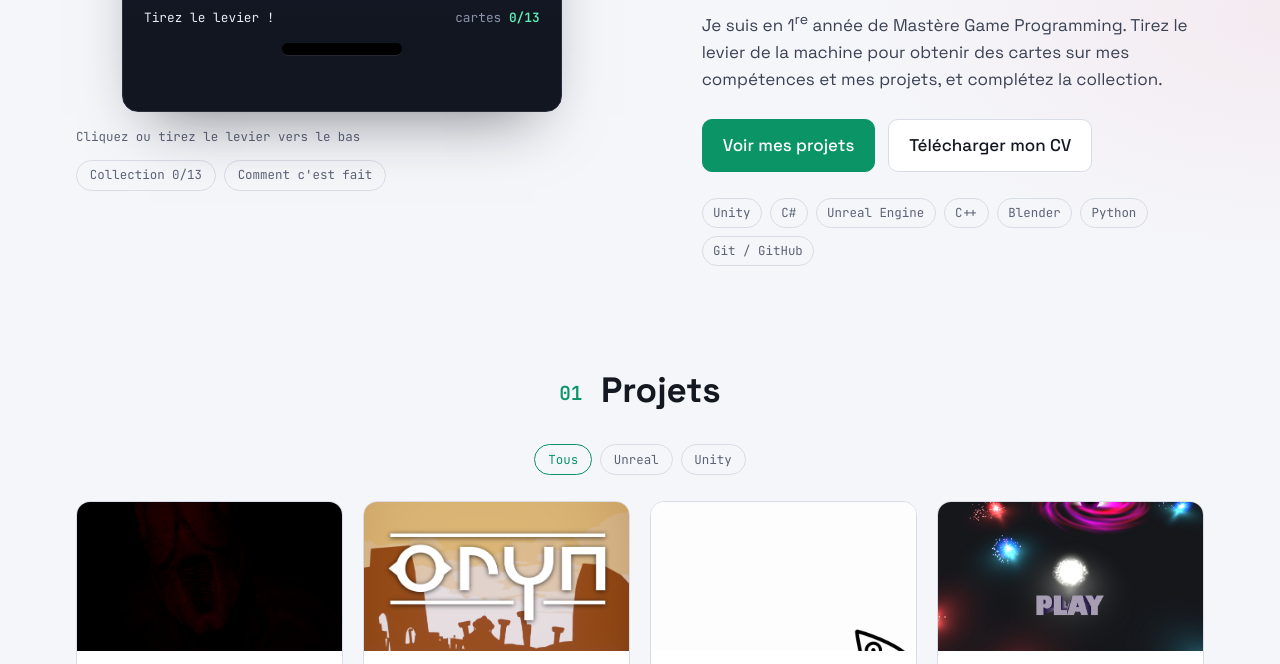
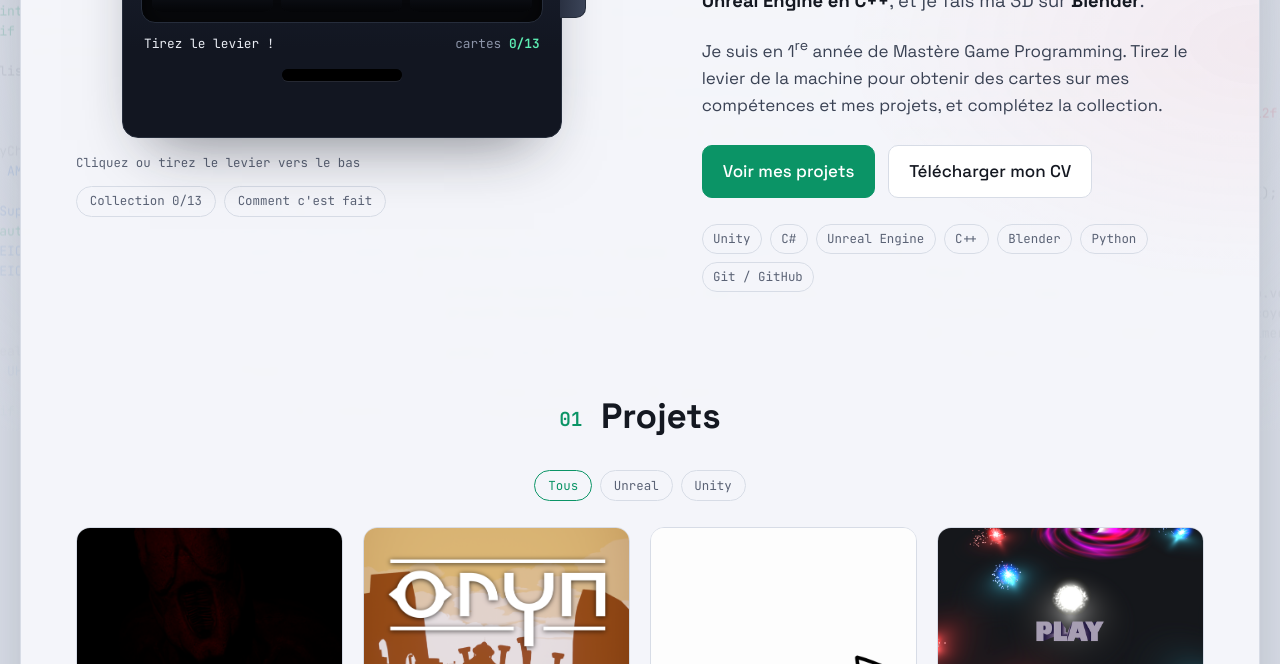
Before and after one commit to Arcstix/Louis-Mrvn-Portfolio, a plain HTML site: page index.html in a window 1280 px wide. Shown: the part 369-1033 px from the top of the page. Drawn offline with Linux system fonts and the light colour scheme.

Commit message:
Fix : mise en page

```diff
--- a/css/style.css
+++ b/css/style.css
@@ -15,6 +15,15 @@
   --glow-1: rgba(94, 240, 181, .08);
   --glow-2: rgba(255, 93, 115, .06);
   --placeholder: #2a3142;
+  --page-bg: #05060a;
+  --frame-bg: rgba(13, 15, 20, .96);
+  --frame-r: 24px;
+  --code-base: rgba(139, 147, 167, .20);
+  --code-kw: rgba(94, 240, 181, .30);
+  --code-type: rgba(106, 168, 255, .28);
+  --code-str: rgba(255, 184, 77, .28);
+  --code-com: rgba(139, 147, 167, .12);
+  --code-num: rgba(255, 93, 115, .28);
   color-scheme: dark;
   --radius: 14px;
   --max: 1160px;
@@ -24,12 +33,10 @@
 
 * { box-sizing: border-box; }
 html { scroll-behavior: smooth; }
+html { background: var(--page-bg); }
 body {
   margin: 0;
-  background:
-    radial-gradient(900px 500px at 15% -10%, var(--glow-1), transparent 60%),
-    radial-gradient(700px 400px at 100% 10%, var(--glow-2), transparent 60%),
-    var(--bg);
+  background: transparent;
   color: var(--text);
   font-family: var(--font);
   font-size: 17px;
@@ -52,8 +59,9 @@ code, kbd { font-family: var(--mono); font-size: .85em; background: var(--bg-2);
 .topbar {
   position: sticky; top: 0; z-index: 20;
   display: flex; align-items: center; justify-content: space-between; gap: 1rem;
-  max-width: var(--max); margin: 0 auto; padding: 14px 16px;
+  padding: 14px max(16px, calc((100% - var(--max)) / 2 + 16px));
   background: var(--topbar); backdrop-filter: blur(10px);
+  border-bottom: 1px solid var(--line); border-radius: var(--frame-r) var(--frame-r) 0 0;
 }
 .brand { font-family: var(--mono); font-weight: 600; text-decoration: none; font-size: 1.05rem; }
 .brand span { color: var(--accent); }
@@ -423,6 +431,14 @@ code, kbd { font-family: var(--mono); font-size: .85em; background: var(--bg-2);
   --glow-1: rgba(11, 148, 102, .10);
   --glow-2: rgba(220, 52, 80, .06);
   --placeholder: #c6cdd9;
+  --page-bg: #dde2ec;
+  --frame-bg: rgba(245, 246, 250, .96);
+  --code-base: rgba(60, 70, 92, .26);
+  --code-kw: rgba(11, 148, 102, .40);
+  --code-type: rgba(45, 107, 208, .36);
+  --code-str: rgba(184, 105, 10, .36);
+  --code-com: rgba(60, 70, 92, .16);
+  --code-num: rgba(220, 52, 80, .34);
   color-scheme: light;
 }
 /* La machine et les cartes sont des "objets" : elles gardent leurs couleurs sombres dans les deux thèmes */
@@ -456,3 +472,31 @@ code, kbd { font-family: var(--mono); font-size: .85em; background: var(--bg-2);
 /* Couleurs de projet assombries pour rester lisibles sur fond clair */
 :root[data-theme="light"] .card .meta span:first-child,
 :root[data-theme="light"] .cover-gen { color: color-mix(in srgb, var(--c) 62%, #000); }
+
+/* =========================================================================
+   CADRE AU PREMIER PLAN + FOND ANIMÉ
+   ========================================================================= */
+#bg { position: fixed; inset: 0; z-index: 0; pointer-events: none; }
+/* vignette : le code s'efface vers les bords et derrière le cadre */
+body::after {
+  content: ""; position: fixed; inset: 0; z-index: 0; pointer-events: none;
+  background: radial-gradient(ellipse at center, transparent 35%, var(--page-bg) 100%);
+}
+.frame {
+  position: relative; z-index: 1;
+  max-width: 1240px; margin: 32px auto;
+  border: 1px solid var(--line); border-radius: var(--frame-r);
+  background:
+    radial-gradient(900px 500px at 15% -10%, var(--glow-1), transparent 60%),
+    radial-gradient(700px 400px at 100% 10%, var(--glow-2), transparent 60%),
+    var(--frame-bg);
+  backdrop-filter: blur(3px);
+  box-shadow: 0 0 0 1px rgba(94, 240, 181, .04), 0 50px 120px -40px rgba(0, 0, 0, .85);
+}
+:root[data-theme="light"] .frame { box-shadow: 0 40px 100px -40px rgba(20, 24, 33, .45); }
+.frame > .footer { border-top: 1px solid var(--line); margin-top: 64px; padding: 28px 16px; }
+@media (max-width: 1300px) { .frame { margin: 24px 20px; } }
+@media (max-width: 640px) {
+  :root { --frame-r: 16px; }
+  .frame { margin: 10px 8px; }
+}
--- a/index.html
+++ b/index.html
@@ -12,6 +12,7 @@
   <script src="js/theme.js"></script>
 </head>
 <body>
+  <div class="frame">
   <header class="topbar">
     <a class="brand" href="index.html">LM<span>.dev</span></a>
     <div class="top-right">
@@ -140,6 +141,9 @@
   </main>
 
   <footer class="footer mono muted">Fait main · HTML / CSS / JS · hébergé sur GitHub Pages</footer>
+  </div>
+
+  <script src="js/bg.js"></script>
 
   <script src="js/data.js"></script>
   <script src="js/site.js"></script>
--- /dev/null
+++ b/js/bg.js
@@ -0,0 +1,314 @@
+/* =========================================================================
+   FOND ANIMÉ : colonnes de code qui défilent (C# Unity, C++ Unreal, Python bpy)
+   + une ligne tapée en direct avec un curseur.
+
+   Performance :
+   - chaque colonne est dessinée UNE fois dans un canvas hors écran,
+     puis simplement recopiée (drawImage) avec un décalage à chaque frame ;
+   - 30 images/s maximum, pause quand l'onglet est caché ;
+   - image fixe si l'utilisateur a demandé moins d'animations (prefers-reduced-motion).
+   Les couleurs viennent du CSS (--code-*) et suivent le thème jour / nuit.
+   ========================================================================= */
+(function () {
+  "use strict";
+
+  const SNIPPETS = [
+`// PlayerController.cs
+public class PlayerController : MonoBehaviour
+{
+    [SerializeField] private float moveSpeed = 6f;
+    [SerializeField] private float jumpForce = 12f;
+    [SerializeField] private float coyoteTime = 0.12f;
+    private Rigidbody2D rb;
+    private float coyoteTimer;
+
+    void Awake() => rb = GetComponent<Rigidbody2D>();
+
+    void Update()
+    {
+        float x = Input.GetAxisRaw("Horizontal");
+        rb.velocity = new Vector2(x * moveSpeed, rb.velocity.y);
+        coyoteTimer = IsGrounded() ? coyoteTime : coyoteTimer - Time.deltaTime;
+        if (Input.GetButtonDown("Jump") && coyoteTimer > 0f)
+            rb.velocity = new Vector2(rb.velocity.x, jumpForce);
+    }
+}`,
+`// ObjectPool.cs
+public class ObjectPool<T> where T : Component
+{
+    private readonly Queue<T> pool = new Queue<T>();
+    private readonly T prefab;
+
+    public T Get()
+    {
+        T item = pool.Count > 0 ? pool.Dequeue() : Object.Instantiate(prefab);
+        item.gameObject.SetActive(true);
+        return item;
+    }
+
+    public void Release(T item)
+    {
+        item.gameObject.SetActive(false);
+        pool.Enqueue(item);
+    }
+}`,
+`// EnemyAI.cs - state machine
+private enum State { Patrol, Chase, Attack }
+private State state = State.Patrol;
+
+void Tick()
+{
+    float dist = Vector3.Distance(transform.position, target.position);
+    switch (state)
+    {
+        case State.Patrol: if (dist < 10f) state = State.Chase; break;
+        case State.Chase:  agent.SetDestination(target.position);
+                           if (dist < 2f) state = State.Attack; break;
+        case State.Attack: if (dist > 3f) state = State.Chase; break;
+    }
+}`,
+`// HealthComponent.h
+UCLASS(ClassGroup=(Custom), meta=(BlueprintSpawnableComponent))
+class MYGAME_API UHealthComponent : public UActorComponent
+{
+    GENERATED_BODY()
+public:
+    UPROPERTY(EditAnywhere, BlueprintReadOnly, Category="Health")
+    float MaxHealth = 100.f;
+
+    UFUNCTION(BlueprintCallable, Category="Health")
+    void ApplyDamage(float Amount);
+
+    UPROPERTY(BlueprintAssignable)
+    FOnDeath OnDeath;
+private:
+    float CurrentHealth = 0.f;
+};`,
+`// HealthComponent.cpp
+void UHealthComponent::ApplyDamage(float Amount)
+{
+    if (Amount <= 0.f || CurrentHealth <= 0.f) return;
+    CurrentHealth = FMath::Clamp(CurrentHealth - Amount, 0.f, MaxHealth);
+    if (CurrentHealth == 0.f)
+    {
+        OnDeath.Broadcast(GetOwner());
+    }
+}`,
+`// MyCharacter.cpp
+void AMyCharacter::SetupPlayerInputComponent(UInputComponent* Input)
+{
+    Super::SetupPlayerInputComponent(Input);
+    auto* EIC = CastChecked<UEnhancedInputComponent>(Input);
+    EIC->BindAction(MoveAction, ETriggerEvent::Triggered, this, &AMyCharacter::Move);
+    EIC->BindAction(JumpAction, ETriggerEvent::Started, this, &ACharacter::Jump);
+}`,
+`# batch_export.py - Blender addon
+import bpy
+
+class EXPORT_OT_batch_fbx(bpy.types.Operator):
+    bl_idname = "export.batch_fbx"
+    bl_label = "Batch export FBX"
+
+    def execute(self, context):
+        for obj in context.selected_objects:
+            bpy.ops.object.select_all(action="DESELECT")
+            obj.select_set(True)
+            path = bpy.path.abspath(f"//export/{obj.name}.fbx")
+            bpy.ops.export_scene.fbx(filepath=path, use_selection=True,
+                                     axis_forward="-Z", axis_up="Y")
+        return {"FINISHED"}`,
+`// SpatialHash.cs
+public void Insert(Entity e)
+{
+    int cx = Mathf.FloorToInt(e.Position.x / cellSize);
+    int cy = Mathf.FloorToInt(e.Position.y / cellSize);
+    int key = cx * 73856093 ^ cy * 19349663;
+    if (!cells.TryGetValue(key, out var list))
+        cells[key] = list = new List<Entity>(8);
+    list.Add(e);
+}`,
+`// GameLoop.cs
+const float FixedStep = 1f / 60f;
+float accumulator;
+
+void Frame(float dt)
+{
+    accumulator += Mathf.Min(dt, 0.25f);
+    while (accumulator >= FixedStep)
+    {
+        Simulate(FixedStep);
+        accumulator -= FixedStep;
+    }
+    Render(accumulator / FixedStep);
+}`
+  ];
+
+  const TYPED = [
+    "git commit -m \"feat: coyote time + jump buffer\"",
+    "dotnet build -c Release",
+    "Debug.Log($\"FPS: {1f / Time.unscaledDeltaTime:F0}\");",
+    "UE_LOG(LogTemp, Warning, TEXT(\"Hello Unreal\"));",
+    "git push origin main",
+    "bpy.ops.export_scene.gltf(filepath=out, export_format=\"GLB\")",
+    "// TODO: polish the game feel",
+    "return isGrounded || coyoteTimer > 0f;"
+  ];
+
+  const KEYWORDS = new Set(("public private protected class struct enum void float int bool var new return if else " +
+    "for foreach while switch case break const readonly static override virtual using namespace where out in " +
+    "auto this true false null nullptr def import from self and or not None True False with as").split(" "));
+
+  /* ---------------- Canvas ---------------- */
+  const canvas = document.createElement("canvas");
+  canvas.id = "bg";
+  canvas.setAttribute("aria-hidden", "true");
+  document.body.prepend(canvas);
+  const ctx = canvas.getContext("2d");
+  const root = document.documentElement;
+  const reduced = window.matchMedia && matchMedia("(prefers-reduced-motion: reduce)").matches;
+
+  const FONT_SIZE = 13, LINE_H = 20, COL_W = 420, PAD = 28;
+  let W = 0, H = 0, dpr = 1, columns = [], colors = {}, typer = null;
+
+  function readColors() {
+    const cs = getComputedStyle(root);
+    const v = (n, fb) => (cs.getPropertyValue(n).trim() || fb);
+    colors = {
+      base: v("--code-base", "rgba(139,147,167,.22)"),
+      kw: v("--code-kw", "rgba(94,240,181,.32)"),
+      type: v("--code-type", "rgba(106,168,255,.30)"),
+      str: v("--code-str", "rgba(255,184,77,.30)"),
+      com: v("--code-com", "rgba(139,147,167,.14)"),
+      num: v("--code-num", "rgba(255,93,115,.30)"),
+      cursor: v("--accent", "#5ef0b5")
+    };
+  }
+
+  // Découpe une ligne en morceaux colorés (coloration syntaxique minimaliste)
+  function tokenize(line) {
+    const out = [];
+    const ci = line.search(/\/\/|#(?!include)/);
+    let code = line, comment = "";
+    if (ci >= 0 && !/["'][^"']*$/.test(line.slice(0, ci))) { code = line.slice(0, ci); comment = line.slice(ci); }
+    const re = /("[^"]*"|'[^']*'|\$"[^"]*")|(\b\d+(?:\.\d+)?f?\b)|([A-Za-z_]\w*)|(\s+)|(.)/g;
+    let m;
+    while ((m = re.exec(code))) {
+      if (m[1]) out.push([m[1], "str"]);
+      else if (m[2]) out.push([m[2], "num"]);
+      else if (m[3]) out.push([m[3], KEYWORDS.has(m[3]) ? "kw" : /^[A-Z]/.test(m[3]) ? "type" : "base"]);
+      else out.push([m[0], "base"]);
+    }
+    if (comment) out.push([comment, "com"]);
+    return out;
+  }
+
+  function shuffled(a) { a = a.slice(); for (let i = a.length - 1; i > 0; i--) { const j = (Math.random() * (i + 1)) | 0; [a[i], a[j]] = [a[j], a[i]]; } return a; }
+
+  // Pré-rend une colonne entière dans un canvas hors écran
+  function buildColumn() {
+    const lines = [];
+    shuffled(SNIPPETS).forEach((s) => { lines.push(...s.split("\n"), "", ""); });
+    const h = lines.length * LINE_H;
+    const off = document.createElement("canvas");
+    off.width = Math.ceil(COL_W * dpr); off.height = Math.ceil(h * dpr);
+    const o = off.getContext("2d");
+    o.scale(dpr, dpr);
+    o.font = `${FONT_SIZE}px "JetBrains Mono", ui-monospace, monospace`;
+    o.textBaseline = "top";
+    const charW = o.measureText("M").width;
+    lines.forEach((line, i) => {
+      let x = 0;
+      for (const [txt, kind] of tokenize(line)) {
+        if (x > COL_W) break;
+        o.fillStyle = colors[kind];
+        o.fillText(txt, x, i * LINE_H);
+        x += txt.length * charW;
+      }
+    });
+    return { canvas: off, h, lines };
+  }
+
+  function build() {
+    dpr = Math.min(window.devicePixelRatio || 1, 2);
+    W = window.innerWidth; H = window.innerHeight;
+    canvas.width = Math.round(W * dpr); canvas.height = Math.round(H * dpr);
+    canvas.style.width = W + "px"; canvas.style.height = H + "px";
+    readColors();
+    const n = Math.max(1, Math.ceil((W + PAD) / (COL_W + PAD)));
+    columns = [];
+    for (let i = 0; i < n; i++) {
+      const col = buildColumn();
+      col.x = i * (COL_W + PAD) - (n * (COL_W + PAD) - W) / 2;
+      col.speed = 9 + Math.random() * 14;      // px/s : chaque colonne a sa vitesse (parallaxe)
+      col.y = Math.random() * col.h;
+      columns.push(col);
+    }
+    newTyper();
+  }
+
+  /* ---------------- Ligne tapée en direct ---------------- */
+  function newTyper() {
+    typer = {
+      text: "> " + TYPED[(Math.random() * TYPED.length) | 0],
+      x: 24 + Math.random() * Math.max(10, W - 520),
+      y: 80 + Math.random() * Math.max(10, H - 160),
+      t: 0, hold: 0, fade: 1
+    };
+  }
+  function drawTyper(dt) {
+    if (!typer) return;
+    const speed = 22; // caractères par seconde
+    const shown = Math.min(typer.text.length, Math.floor(typer.t * speed));
+    typer.t += dt;
+    if (shown >= typer.text.length) { typer.hold += dt; if (typer.hold > 2.2) typer.fade -= dt * 1.5; }
+    if (typer.fade <= 0) { newTyper(); return; }
+    ctx.globalAlpha = Math.max(0, typer.fade) * 0.85;
+    ctx.font = `600 ${FONT_SIZE + 1}px "JetBrains Mono", ui-monospace, monospace`;
+    ctx.textBaseline = "top";
+    ctx.fillStyle = colors.cursor;
+    const txt = typer.text.slice(0, shown);
+    ctx.fillText(txt, typer.x, typer.y);
+    if (Math.floor(performance.now() / 500) % 2 === 0 || shown < typer.text.length) {
+      const w = ctx.measureText(txt).width;
+      ctx.fillRect(typer.x + w + 2, typer.y, 8, FONT_SIZE + 3);
+    }
+    ctx.globalAlpha = 1;
+  }
+
+  /* ---------------- Boucle ---------------- */
+  function draw(dt) {
+    ctx.setTransform(dpr, 0, 0, dpr, 0, 0);
+    ctx.clearRect(0, 0, W, H);
+    for (const c of columns) {
+      c.y = (c.y + c.speed * dt) % c.h;
+      // le code monte : on recopie la colonne deux fois pour boucler sans couture
+      const top = -c.y;
+      for (let y = top; y < H; y += c.h) ctx.drawImage(c.canvas, c.x, y, COL_W, c.h);
+    }
+    drawTyper(dt);
+  }
+
+  let last = performance.now(), acc = 0, running = true;
+  function frame(now) {
+    if (!running) return;
+    const dt = Math.min(0.1, (now - last) / 1000); last = now; acc += dt;
+    if (acc >= 1 / 30) { draw(acc); acc = 0; }  // 30 images/s suffisent pour un fond
+    requestAnimationFrame(frame);
+  }
+
+  build();
+  if (reduced) draw(0);
+  else requestAnimationFrame(frame);
+
+  document.addEventListener("visibilitychange", () => {
+    if (reduced) return;
+    running = !document.hidden;
+    if (running) { last = performance.now(); requestAnimationFrame(frame); }
+  });
+  let rt = 0;
+  window.addEventListener("resize", () => { clearTimeout(rt); rt = setTimeout(() => { build(); if (reduced) draw(0); }, 150); });
+  // changement de thème -> on redessine les colonnes avec les nouvelles couleurs
+  new MutationObserver(() => { build(); if (reduced) draw(0); }).observe(root, { attributes: true, attributeFilter: ["data-theme"] });
+  // la police JetBrains Mono peut arriver après le premier rendu
+  if (document.fonts && document.fonts.ready) document.fonts.ready.then(() => { build(); if (reduced) draw(0); });
+})();
--- a/js/data.js
+++ b/js/data.js
@@ -90,14 +90,14 @@ window.PORTFOLIO = {
     { id: "langues", kind: "profile", rarity: "bronze", title: "Langues", glyph: "FR", color: "#5ef0b5", icon: "",
       stat: "Français · Anglais", text: "[Niveau d'anglais, certification éventuelle.]" },
 
-    { id: "card-projet-1", kind: "project", rarity: "gold", project: "projet-exemple-1",
-      stat: "Gameplay programmer", text: "Contrôleur du personnage, IA ennemie, système de vagues." },
-    { id: "card-projet-2", kind: "project", rarity: "silver", project: "projet-exemple-2",
-      stat: "Game jam · 48 h", text: "Saut au game feel soigné et éditeur de niveaux." },
-    { id: "card-projet-3", kind: "project", rarity: "bronze", project: "projet-exemple-3",
-      stat: "Premier projet Unreal", text: "Personnage en C++ et composant de santé réutilisable." },
-    { id: "card-addon", kind: "project", rarity: "silver", project: "addon-blender",
-      stat: "Outil Python", text: "Export FBX en lot avec les bons axes et la bonne échelle." }
+      { id: "card-oryn", kind: "project", rarity: "gold", project: "projet-oryn",
+          stat: "Projet de fin de Bachelor", text: "Contrôleur attraction / répulsion et IA de caméras de surveillance." },
+      { id: "card-traffic-hell", kind: "project", rarity: "gold", project: "projet-traffic-hell",
+          stat: "Puzzle · simulation", text: "Conduite des voitures selon le code de la route et outil de création de niveaux." },
+      { id: "card-be-quiet", kind: "project", rarity: "gold", project: "projet-be-quiet",
+          stat: "Unreal · C++", text: "Déplacements du joueur et propagation du son à travers les murs." },
+      { id: "card-stellar-hive", kind: "project", rarity: "silver", project: "projet-stellar-hive",
+          stat: "Prototype jouet", text: "Contrôle du personnage et étoiles qui suivent le joueur, optimisées." }
   ],
 
   /* ---------------------------------------------------------------------
--- a/js/theme.js
+++ b/js/theme.js
@@ -1,14 +1,60 @@
 /* Mode jour / nuit.
    Chargé dans le <head> pour appliquer le thème AVANT l'affichage (pas de flash).
-   - Sans choix enregistré : suit le thème du système.
-   - Le bouton enregistre le choix du visiteur dans le navigateur. */
+
+   Le choix du visiteur doit suivre d'une page à l'autre dans TOUS les cas
+   (GitHub Pages, fichiers ouverts en local, navigation privée, aperçus
+   intégrés où le stockage est bloqué ou isolé par page). On le transmet donc
+   de trois façons, de la plus fiable à la moins fiable :
+     1. dans l'adresse des liens internes : page.html?theme=light
+     2. localStorage (garde le choix d'une visite à l'autre)
+     3. window.name (garde le choix dans l'onglet)
+   Sans aucun choix : on suit le thème du système. */
 (function () {
   "use strict";
   const KEY = "lm-theme";
+  const PARAM = "theme";
+  const NAME_RE = /(?:^|;)lm-theme=(light|dark)(?:;|$)/;
+  const valid = (v) => (v === "light" || v === "dark" ? v : null);
   const root = document.documentElement;
   const mq = window.matchMedia ? matchMedia("(prefers-color-scheme: light)") : null;
-  const saved = () => { try { return localStorage.getItem(KEY); } catch (e) { return null; } };
   const system = () => (mq && mq.matches ? "light" : "dark");
+
+  /* ---------- Lecture ---------- */
+  function fromUrl() {
+    try { return valid(new URL(location.href).searchParams.get(PARAM)); } catch (e) { return null; }
+  }
+  function fromStorage() {
+    let v = null;
+    try { v = valid(localStorage.getItem(KEY)); } catch (e) { /* stockage indisponible */ }
+    if (v) return v;
+    const m = NAME_RE.exec(window.name || "");
+    return m ? m[1] : null;
+  }
+  function isBackForward() {
+    try {
+      const nav = performance.getEntriesByType("navigation")[0];
+      return nav && nav.type === "back_forward";
+    } catch (e) { return false; }
+  }
+  // Lien cliqué : l'adresse fait foi. Bouton "retour" : le dernier choix enregistré fait foi.
+  const chosen = () => (isBackForward() ? fromStorage() || fromUrl() : fromUrl() || fromStorage());
+
+  /* ---------- Écriture ---------- */
+  function save(theme) {
+    try { localStorage.setItem(KEY, theme); } catch (e) { /* stockage indisponible */ }
+    try {
+      const rest = (window.name || "").replace(/(?:^|;)lm-theme=(light|dark)/g, "").replace(/^;|;$/g, "");
+      window.name = (rest ? rest + ";" : "") + `lm-theme=${theme}`;
+    } catch (e) { /* rien */ }
+    // met aussi l'adresse de la page courante à jour (utile pour le bouton "retour")
+    try {
+      const u = new URL(location.href);
+      if (u.searchParams.get(PARAM) !== theme) {
+        u.searchParams.set(PARAM, theme);
+        history.replaceState(history.state, "", u.pathname + u.search + u.hash);
+      }
+    } catch (e) { /* rien */ }
+  }
 
   function apply(theme) {
     root.setAttribute("data-theme", theme);
@@ -20,10 +66,39 @@
     }
   }
 
-  apply(saved() || system());
+  /* ---------- Démarrage ---------- */
+  const initial = chosen();
+  apply(initial || system());
+  if (initial) save(initial); // recopie le choix dans toutes les mémoires
 
-  // Si le visiteur n'a rien choisi, on suit les changements du système
-  if (mq && mq.addEventListener) mq.addEventListener("change", () => { if (!saved()) apply(system()); });
+  // Aucun choix : on suit les changements du thème du système
+  if (mq && mq.addEventListener) mq.addEventListener("change", () => { if (!chosen()) apply(system()); });
+
+  // Page restaurée depuis le cache du navigateur (retour arrière)
+  window.addEventListener("pageshow", (e) => {
+    if (!e.persisted) return;
+    const t = fromStorage() || fromUrl();
+    if (t) { apply(t); save(t); }
+  });
+
+  // Ajoute ?theme=… aux liens internes au moment du clic (y compris les liens
+  // créés en JavaScript : cartes de projets, cartes de la collection, etc.)
+  function tagLink(a) {
+    const theme = root.getAttribute("data-theme");
+    if (!valid(theme) || !a || !a.getAttribute("href")) return;
+    const raw = a.getAttribute("href");
+    if (/^(mailto:|tel:|javascript:|#)/i.test(raw) || a.hasAttribute("download")) return;
+    let u;
+    try { u = new URL(raw, location.href); } catch (e) { return; }
+    if (u.origin !== location.origin || !/\.html?$|\/$/.test(u.pathname)) return;
+    u.searchParams.set(PARAM, theme);
+    a.href = u.href;
+  }
+  ["click", "auxclick", "keydown"].forEach((type) =>
+    document.addEventListener(type, (e) => {
+      if (type === "keydown" && e.key !== "Enter") return;
+      tagLink(e.target.closest && e.target.closest("a[href]"));
+    }, true));
 
   document.addEventListener("DOMContentLoaded", () => {
     const btn = document.getElementById("themeToggle");
@@ -32,7 +107,7 @@
     btn.addEventListener("click", () => {
       const next = root.getAttribute("data-theme") === "light" ? "dark" : "light";
       apply(next);
-      try { localStorage.setItem(KEY, next); } catch (e) { /* stockage indisponible */ }
+      save(next);
     });
   });
 })();
```
Also changed, not shown: collection.html (+4 -0 lines), project.html (+4 -0 lines).
